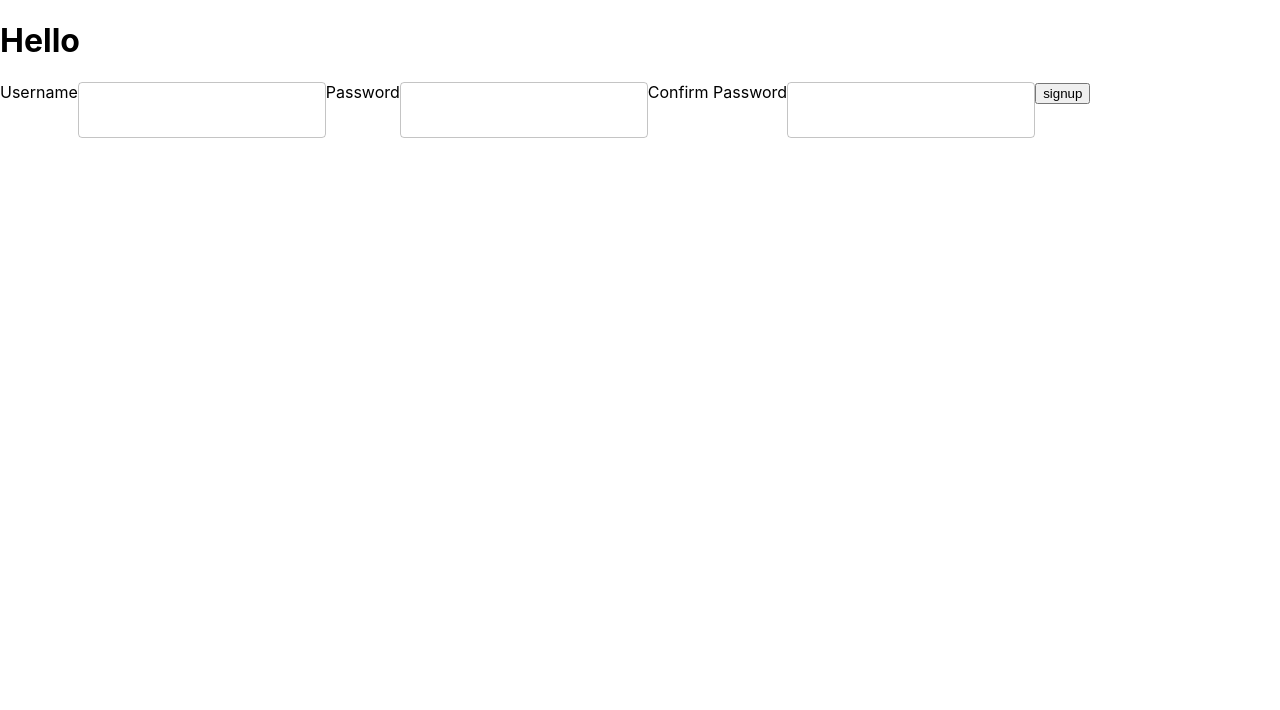
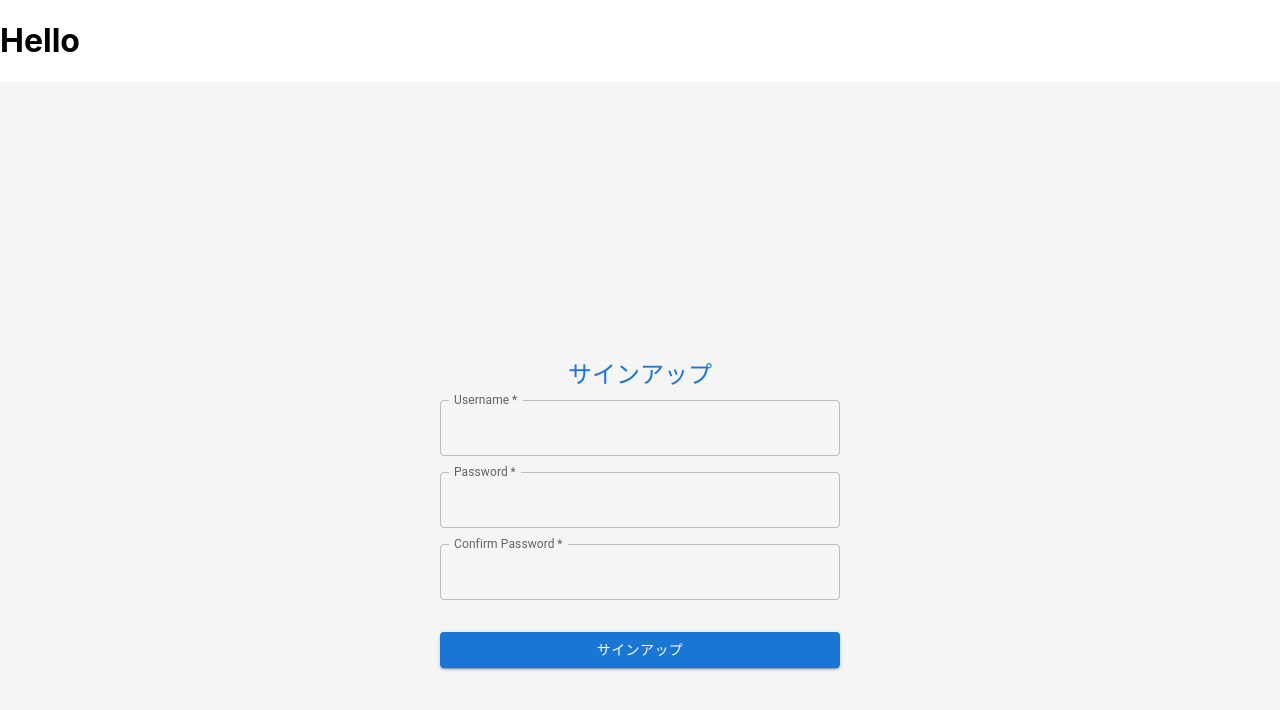
Before and after one commit to taker0084/My_App, a React (Create React App) app in the folder frontend/: page /signup in a window 1280 px wide. Shown: the top 710 px of the page. Built offline with nearby package versions, Linux system fonts and the light colour scheme.

Commit message:
最初の画面・サインアップ/ログイン画面完成

```diff
--- a/frontend/src/components/login.tsx
+++ b/frontend/src/components/login.tsx
@@ -1,20 +1,22 @@
 import { useState } from "react";
 import React from "react";
 import { useNavigate } from "react-router-dom";
+import { Box, TextField, Button, Typography, Alert } from "@mui/material";
 
 export default function Login() {
   const navigate = useNavigate();
   const [Username, setUsername] = useState("");
   const [Password, setPassword] = useState("");
-  const handlesubmit = (event: React.FormEvent<HTMLFormElement>) => {
+  const [errorMessage, setErrorMessage] = useState("");
+
+  const handleSubmit = (event: React.FormEvent<HTMLFormElement>) => {
     event.preventDefault();
-    fetch("http://localhost:5001/auth/login/", {
+    fetch("http://localhost:5001/session", {
       method: "POST",
       credentials: "include",
       headers: {
         "Content-Type": "application/json",
       },
-
       body: JSON.stringify({
         username: Username,
         password: Password,
@@ -23,32 +25,81 @@ export default function Login() {
       .then((res) => res.json())
       .then((json) => {
         if (json["message"] !== "Login success") {
-          alert(json["message"]);
+          setErrorMessage(json["message"]); // エラーメッセージを設定
         } else {
+          setErrorMessage(""); // エラーメッセージをリセット
           navigate("/User");
         }
       });
   };
+
   return (
-    <div>
-      <form onSubmit={handlesubmit}>
-        <label>Username</label>
-        <input
+    <Box
+      display="flex"
+      flexDirection="column"
+      alignItems="center"
+      justifyContent="center"
+      minHeight="100vh"
+      bgcolor="#f5f5f5"
+      p={4}
+    >
+      <Typography variant="h5" component="h1" gutterBottom color="primary">
+        ログイン
+      </Typography>
+
+      {errorMessage && ( // エラーメッセージがある場合のみ表示
+        <Alert
+          severity="error"
+          sx={{ mb: 2, width: "100%", maxWidth: "400px" }}
+        >
+          {errorMessage}
+        </Alert>
+      )}
+
+      <Box
+        component="form"
+        onSubmit={handleSubmit}
+        display="flex"
+        flexDirection="column"
+        gap={2}
+        width="100%"
+        maxWidth="400px"
+      >
+        <TextField
+          label="Username"
+          variant="outlined"
+          name="username"
           value={Username}
-          name="username"
           required
           onChange={(e) => setUsername(e.target.value)}
+          fullWidth
+          InputLabelProps={{
+            shrink: true,
+          }}
         />
-        <label>Password</label>
-        <input
-          value={Password}
+        <TextField
+          label="Password"
+          variant="outlined"
           name="password"
           type="password"
+          value={Password}
           required
           onChange={(e) => setPassword(e.target.value)}
+          fullWidth
+          InputLabelProps={{
+            shrink: true,
+          }}
         />
-        <button>login</button>
-      </form>
-    </div>
+        <Button
+          type="submit"
+          variant="contained"
+          color="primary"
+          fullWidth
+          sx={{ mt: 2 }}
+        >
+          ログイン
+        </Button>
+      </Box>
+    </Box>
   );
 }
--- a/frontend/src/components/signup.tsx
+++ b/frontend/src/components/signup.tsx
@@ -1,4 +1,11 @@
-import { TextField } from "@mui/material";
+import {
+  Box,
+  TextField,
+  Button,
+  Typography,
+  Alert,
+  Snackbar,
+} from "@mui/material";
 import { useState } from "react";
 import React from "react";
 import { useNavigate } from "react-router-dom";
@@ -8,10 +15,19 @@ export default function Signup() {
   const [Username, setUsername] = useState("");
   const [Password, setPassword] = useState("");
   const [ConfirmPassword, setConfirmPassword] = useState("");
-  const handlesubmit = (event: React.FormEvent<HTMLFormElement>) => {
+  const [error, setError] = useState<string | null>(null); // For error messages
+  const [openSnackbar, setOpenSnackbar] = useState(false); // For Snackbar control
+
+  const handleSubmit = (event: React.FormEvent<HTMLFormElement>) => {
     event.preventDefault();
-    fetch("http://localhost:5001/auth/register/", {
-      //mode: "cors",
+
+    if (Password !== ConfirmPassword) {
+      setError("パスワードが一致しません");
+      setOpenSnackbar(true);
+      return;
+    }
+
+    fetch("http://localhost:5001/users", {
       method: "POST",
       headers: {
         "Content-Type": "application/json",
@@ -25,43 +41,111 @@ export default function Signup() {
       .then((res) => res.json())
       .then((json) => {
         if (json["message"] !== "Signup success") {
-          alert(json["message"]);
+          setError(json["message"]);
+          setOpenSnackbar(true);
         } else {
           navigate("/login");
         }
       });
   };
+
+  const handleSnackbarClose = () => {
+    setOpenSnackbar(false);
+  };
+
   return (
-    <div>
-      <form onSubmit={handlesubmit}>
-        <label>Username</label>
+    <Box
+      display="flex"
+      flexDirection="column"
+      alignItems="center"
+      justifyContent="center"
+      minHeight="100vh"
+      bgcolor="#f5f5f5"
+      p={4}
+    >
+      <Typography variant="h5" component="h1" gutterBottom color="primary">
+        サインアップ
+      </Typography>
+
+      {/* Display error message if any */}
+      {error && (
+        <Alert severity="error" sx={{ mb: 2, width: "100%" }}>
+          {error}
+        </Alert>
+      )}
+
+      <Box
+        component="form"
+        onSubmit={handleSubmit}
+        display="flex"
+        flexDirection="column"
+        gap={2}
+        width="100%"
+        maxWidth="400px"
+      >
         <TextField
+          label="Username"
           variant="outlined"
           name="username"
           value={Username}
           required
           onChange={(e) => setUsername(e.target.value)}
+          fullWidth
+          InputLabelProps={{
+            shrink: true,
+          }}
         />
-        <label>Password</label>
         <TextField
+          label="Password"
           variant="outlined"
           name="password"
           type="password"
           value={Password}
           required
           onChange={(e) => setPassword(e.target.value)}
+          fullWidth
+          InputLabelProps={{
+            shrink: true,
+          }}
         />
-        <label>Confirm Password</label>
         <TextField
+          label="Confirm Password"
           variant="outlined"
           name="confirm password"
           type="password"
           value={ConfirmPassword}
           required
           onChange={(e) => setConfirmPassword(e.target.value)}
+          fullWidth
+          InputLabelProps={{
+            shrink: true,
+          }}
         />
-        <button>signup</button>
-      </form>
-    </div>
+        <Button
+          type="submit"
+          variant="contained"
+          color="primary"
+          fullWidth
+          sx={{ mt: 2 }}
+        >
+          サインアップ
+        </Button>
+      </Box>
+
+      {/* Snackbar for temporary error messages */}
+      <Snackbar
+        open={openSnackbar}
+        autoHideDuration={4000}
+        onClose={handleSnackbarClose}
+      >
+        <Alert
+          onClose={handleSnackbarClose}
+          severity="error"
+          sx={{ width: "100%" }}
+        >
+          {error || "エラーが発生しました"}
+        </Alert>
+      </Snackbar>
+    </Box>
   );
 }
```
Also changed, not shown: frontend/src/components/root.tsx (added, +99 -0 lines).
